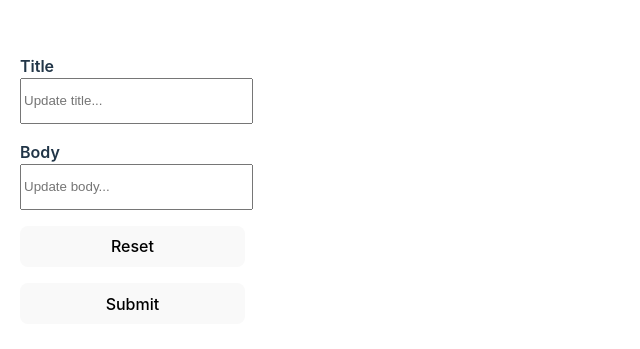
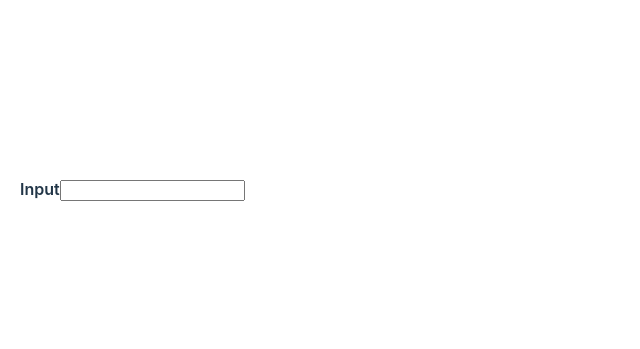
Before and after one commit to AndrewBubnov/react-mini-hook-form, a React (Vite) app: page / in a window 1280 px wide. Shown: the part 211-560 px from the top of the page, without its empty margins (0-640 px from the left). Built offline with nearby package versions, Linux system fonts and the light colour scheme.

Commit message:
Create controlled form

```diff
--- a/src/App.tsx
+++ b/src/App.tsx
@@ -1,6 +1,26 @@
 import { useForm } from './react-mini-hook-form/useForm.ts';
+import { Input } from './Input.tsx';
+import { Controller } from './react-mini-hook-form/Controller.tsx';
 
-function App() {
+const ControlledForm = () => {
+	const { control, handleSubmit, watch } = useForm();
+
+	console.log(watch());
+
+	return (
+		<form
+			style={{ display: 'flex', flexDirection: 'column', gap: 16, padding: 20 }}
+			onSubmit={handleSubmit(console.log)}
+		>
+			<label style={{ fontWeight: 600 }}>
+				Input
+				<Controller name="input" control={control} render={({ field }) => <Input {...field} />} />
+			</label>
+		</form>
+	);
+};
+
+const UncontrolledForm = () => {
 	const {
 		register,
 		handleSubmit,
@@ -52,6 +72,13 @@ function App() {
 			<button type="submit">Submit</button>
 		</form>
 	);
-}
+};
+
+const App = () => (
+	<div style={{ display: 'flex', flexDirection: 'column', gap: 100 }}>
+		<ControlledForm />
+		{/*<UncontrolledForm />*/}
+	</div>
+);
 
 export default App;
--- /dev/null
+++ b/src/Input.tsx
@@ -0,0 +1,3 @@
+import { InputHTMLAttributes } from 'react';
+
+export const Input = (props: InputHTMLAttributes<HTMLInputElement>) => <input {...props} />;
--- /dev/null
+++ b/src/react-mini-hook-form/Controller.tsx
@@ -0,0 +1,15 @@
+import { ChangeEvent, ReactNode } from 'react';
+
+type Field = {
+	value: string;
+	onChange: (evt: ChangeEvent<HTMLInputElement>) => void;
+};
+
+type ControllerProps = {
+	name: string;
+	defaultValue?: string;
+	render: (arg: { field: Field }) => ReactNode;
+	control(arg: string): { field: Field };
+};
+
+export const Controller = ({ render, name, control }: ControllerProps) => render(control(name));
--- a/src/react-mini-hook-form/FormStore.ts
+++ b/src/react-mini-hook-form/FormStore.ts
@@ -42,12 +42,14 @@ export class FormStore {
 	}
 
 	getKeys() {
+		console.log('line 45 this.base = ', this.base);
 		return Object.keys(this.base);
 	}
 
 	addField(key: string) {
 		if (key in this.base) return;
 		this.base[key] = '';
+		console.log('line 52 this.base = ', this.base);
 	}
 
 	updateField = (fieldName: string, fieldValue: string) => {
--- a/src/react-mini-hook-form/useForm.ts
+++ b/src/react-mini-hook-form/useForm.ts
@@ -29,6 +29,20 @@ export const useForm = () => {
 		[fieldValidationMap, formStore, setFieldValidationMap]
 	);
 
+	const control = useCallback(
+		(fieldName: string) => {
+			formStore.addField(fieldName);
+			return {
+				field: {
+					value: formStore.proxy[fieldName],
+					onChange: (evt: ChangeEvent<HTMLInputElement>) =>
+						formStore.updateField(fieldName, evt.target.value),
+				},
+			};
+		},
+		[formStore]
+	);
+
 	const reset = useCallback(
 		(resetValues: ResetValues) => {
 			const resetKeys = resetValues ? Object.keys(resetValues) : formStore.getKeys();
@@ -54,5 +68,5 @@ export const useForm = () => {
 		[formStore, trigger]
 	);
 
-	return { watch, register, handleSubmit, trigger, reset, formState: { errors } };
+	return { watch, register, handleSubmit, trigger, reset, control, formState: { errors } };
 };
```
